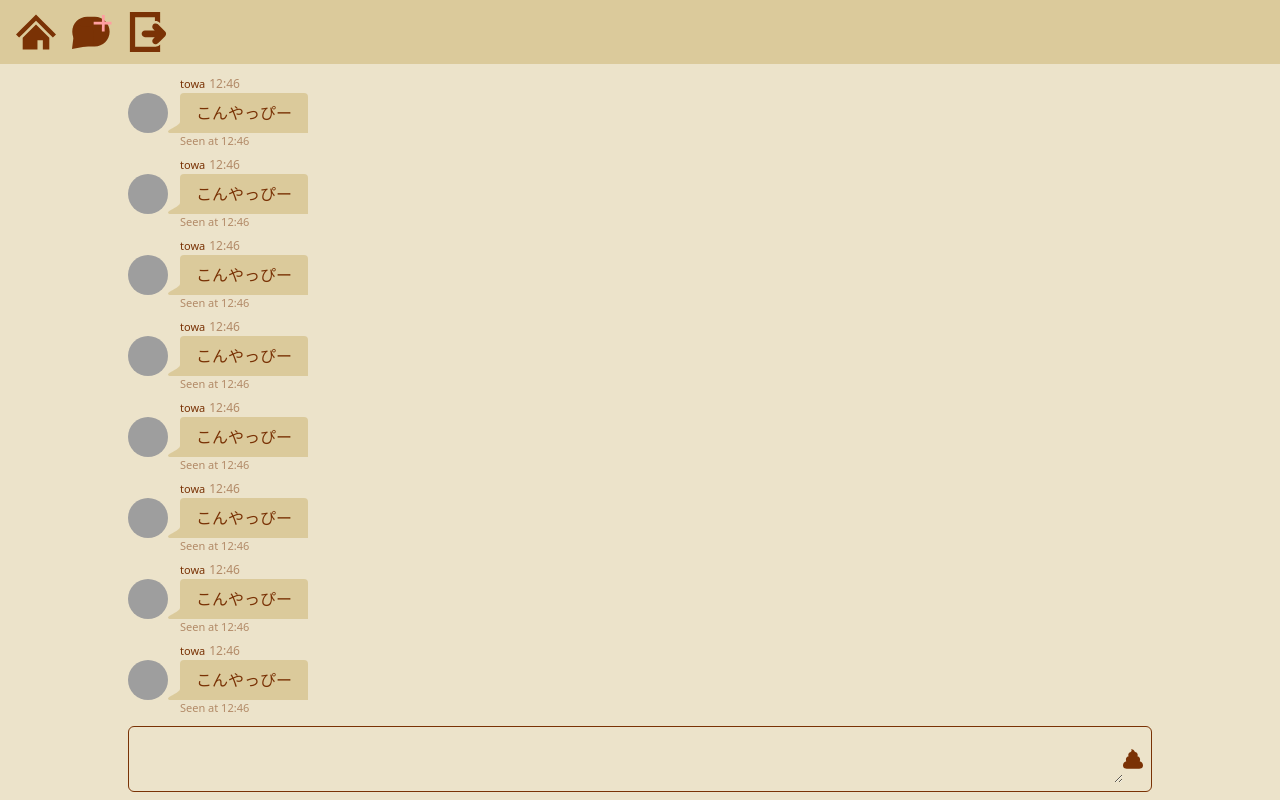
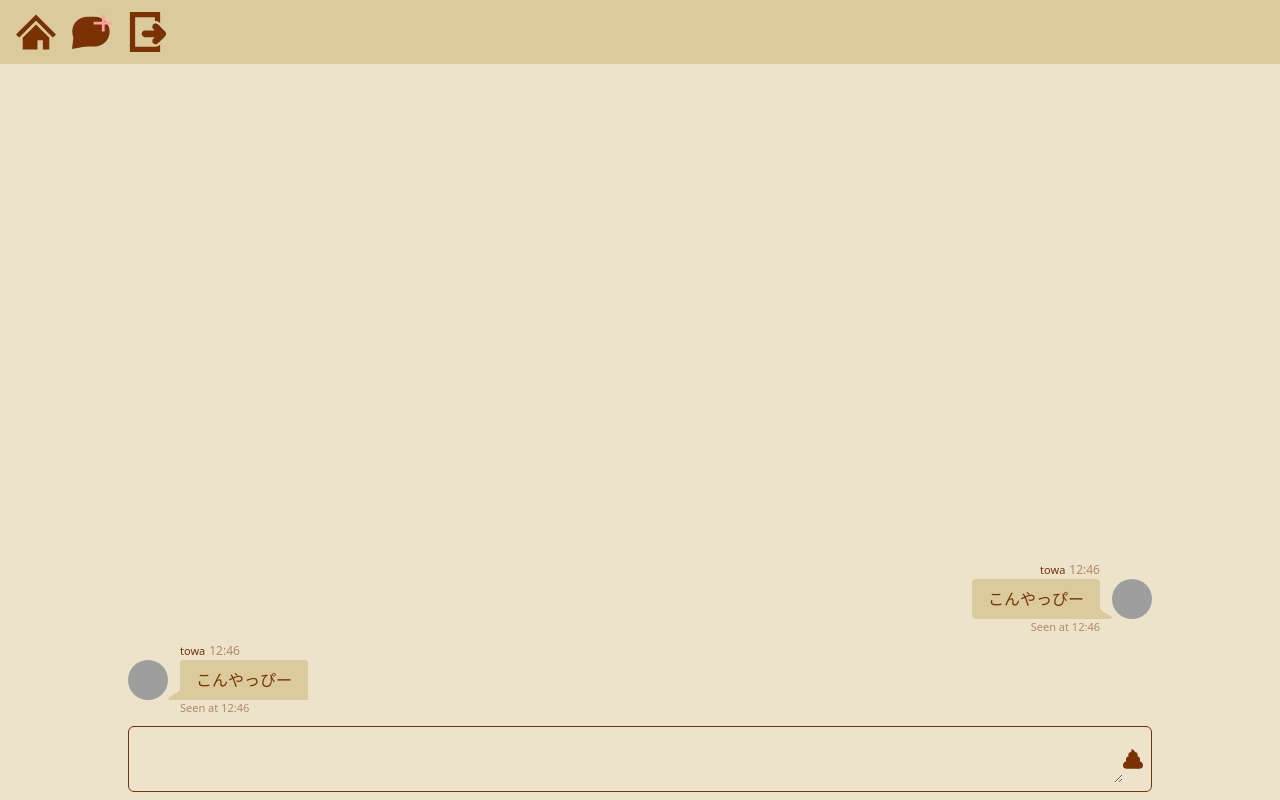
Before and after one commit to moXXcha/chat_app, a React (Vite) app in the folder frontend/: page /room/1 in a window 1280 px wide. Built offline with nearby package versions, Linux system fonts and the light colour scheme; grey boxes are pictures that could not be loaded.

Commit message:
ui崩れ修正

```diff
--- a/frontend/src/components/Talks.tsx
+++ b/frontend/src/components/Talks.tsx
@@ -3,28 +3,6 @@ import Talk from "./Talk";
 const Talks = () => {
   return (
     <>
-      <Talk chatState="chat-start" />
-      <Talk chatState="chat-start" />
-      <Talk chatState="chat-start" />
-      <Talk chatState="chat-start" />
-      <Talk chatState="chat-start" />
-      <Talk chatState="chat-start" />
-      <Talk chatState="chat-start" />
-      <Talk chatState="chat-start" />
-      <Talk chatState="chat-start" />
-      <Talk chatState="chat-end" />
-      <Talk chatState="chat-start" />
-      <Talk chatState="chat-start" />
-      <Talk chatState="chat-end" />
-      <Talk chatState="chat-start" />
-      <Talk chatState="chat-start" />
-      <Talk chatState="chat-start" />
-      <Talk chatState="chat-start" />
-      <Talk chatState="chat-start" />
-      <Talk chatState="chat-start" />
-      <Talk chatState="chat-start" />
-      <Talk chatState="chat-start" />
-      <Talk chatState="chat-start" />
       <Talk chatState="chat-start" />
       <Talk chatState="chat-end" />
     </>
--- a/frontend/src/pages/TalkRoom.tsx
+++ b/frontend/src/pages/TalkRoom.tsx
@@ -2,8 +2,8 @@ import Talks from "../components/Talks";
 
 const TalkRoom = () => {
   return (
-    <div className="w-4/5 h-full mx-auto">
-      <div className="fixed w-4/5 h-[calc(100%-5rem)] overflow-y-auto flex flex-col-reverse scrollbar-hidden">
+    <div className="w-4/5 h-full mx-auto mt-16">
+      <div className="fixed w-4/5 h-[calc(100%-9rem)] overflow-y-auto flex flex-col-reverse scrollbar-hidden">
         <Talks />
       </div>
       <div className="fixed bottom-0 w-4/5 left-0 right-0 mx-auto min-h-10 border border-base-content rounded-md flex items-center p-2 mb-2 bg-base-100">
```
